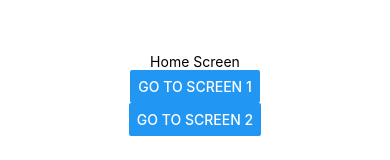
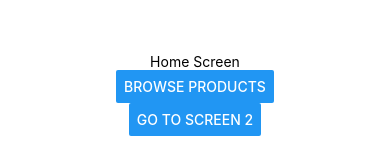
Before and after one commit to emily-foley/Workout-Plan-App, a React Native app in the folder portfolio2/: screen / in a window 390 px wide. Shown: the part 360-520 px from the top of the page. Built offline with nearby package versions, Linux system fonts and the light colour scheme.

Commit message:
April 19, 2022 9:12 PM

```diff
--- a/portfolio2/App.js
+++ b/portfolio2/App.js
@@ -6,12 +6,12 @@ import { FlatList } from 'react-native-gesture-handler';
 import { useState, useCallback } from "react";
 import { StatusBar } from 'expo-status-bar';
 
-function Screen1({ navigation }) {
+function products({ navigation }) {
   return (
     <View style={{ flex: 1, alignItems: 'center', justifyContent: 'center' }}>
-      <Text>Screen 1</Text>
+      <Text>Products</Text>
 
-      <Button title="Go to Home" onPress={() => navigation.navigate('Home')} />
+      <Button title="Home" onPress={() => navigation.navigate('Home')} />
 
     </View>
   );
@@ -21,7 +21,7 @@ function Screen2({ navigation }) {
   return (
     <View style={{ flex: 1, alignItems: 'center', justifyContent: 'center' }}>
       <Text>Screen 2</Text>
-      <Button title="Go to Home" onPress={() => navigation.navigate('Home')} />
+      <Button title="Home" onPress={() => navigation.navigate('Home')} />
     </View>
   );
 }
@@ -31,8 +31,8 @@ function HomeScreen({navigation}) {
     <View style={styles.container}>
       <Text>Home Screen</Text>
       <Button
-        title="Go to Screen 1"
-        onPress={() => navigation.navigate('Screen 1')}
+        title="Browse products"
+        onPress={() => navigation.navigate('products')}
       />
       <Button
         title="Go to Screen 2"
@@ -49,7 +49,7 @@ function App() {
     <NavigationContainer>
       <Stack.Navigator>
         <Stack.Screen name="Home" component={HomeScreen} />
-        <Stack.Screen name="Screen 1" component={Screen1} />
+        <Stack.Screen name="Products" component={products} />
         <Stack.Screen name="Screen 2" component={Screen2} />
       </Stack.Navigator>
     </NavigationContainer>
```
